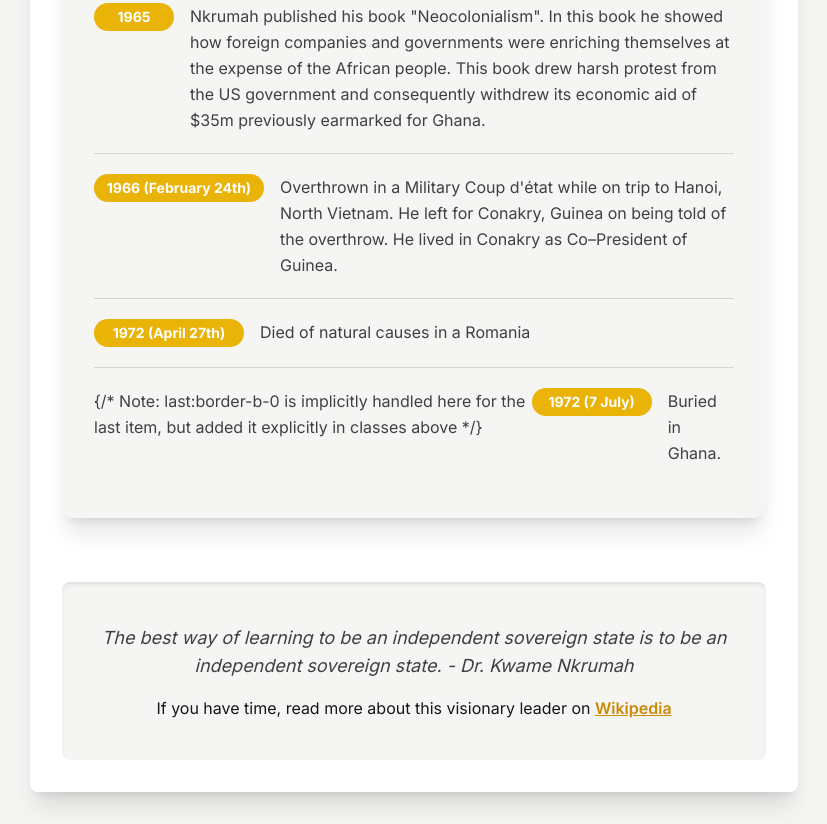
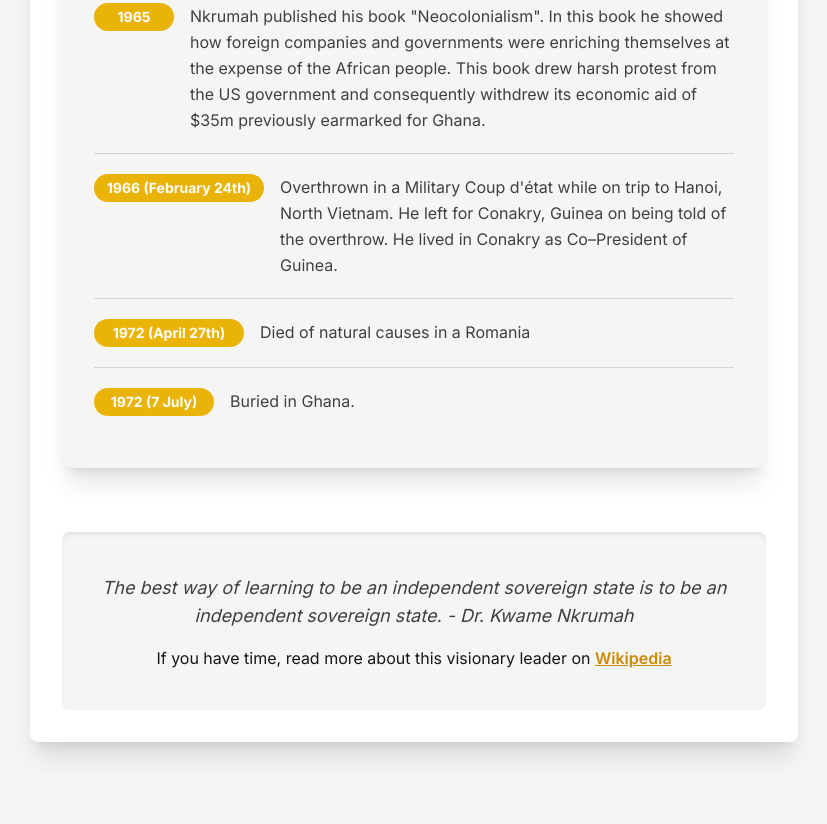
Before and after one commit to isaacattuah/KwameNkrumah, a plain HTML site: page index.html in a window 1280 px wide. Shown: the part 3928-4752 px from the top of the page, without its empty margins (226-1053 px from the left). After the commit the page ends 4702 px from the top, so only its background shows below. Drawn offline with nearby package versions, Linux system fonts and the light colour scheme.

Commit message:
Replace React-style comment with HTML

```diff
--- a/index.html
+++ b/index.html
@@ -220,7 +220,7 @@
             <span class="bg-yellow-500 text-white dark:bg-yellow-600 dark:text-neutral-900 font-bold rounded-full px-3 py-1 text-xs sm:text-sm mr-0 mb-2 sm:mr-4 sm:mb-0 shrink-0 w-auto inline-block text-center min-w-[140px] sm:min-w-[150px]">1972 (April 27th)</span>
             <span class="font-normal leading-relaxed">Died of natural causes in a Romania</span>
           </li>
-          <li class="flex flex-col sm:flex-row items-start py-5 border-b-0"> {/* Note: last:border-b-0 is implicitly handled here for the last item, but added it explicitly in classes above */}
+          <li class="flex flex-col sm:flex-row items-start py-5 border-b-0"> <!-- Note: last:border-b-0 is implicitly handled here for the last item, but added it explicitly in classes above -->
             <span class="bg-yellow-500 text-white dark:bg-yellow-600 dark:text-neutral-900 font-bold rounded-full px-3 py-1 text-xs sm:text-sm mr-0 mb-2 sm:mr-4 sm:mb-0 shrink-0 w-auto inline-block text-center min-w-[110px] sm:min-w-[120px]">1972 (7 July)</span>
             <span class="font-normal leading-relaxed">Buried in Ghana.</span>
           </li>
```
